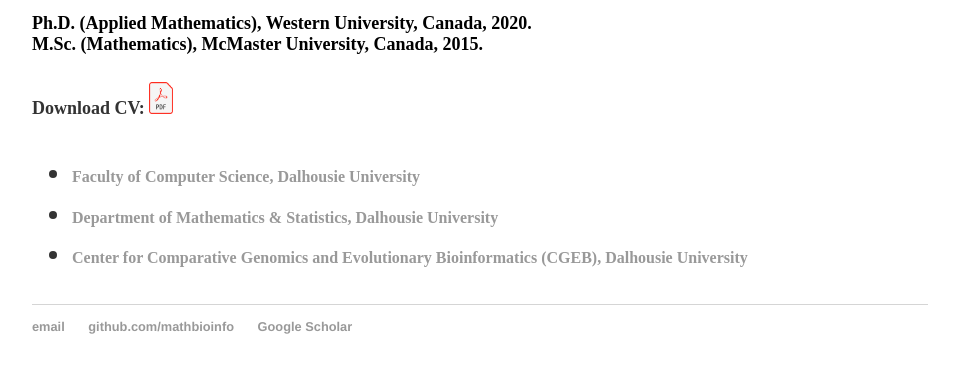
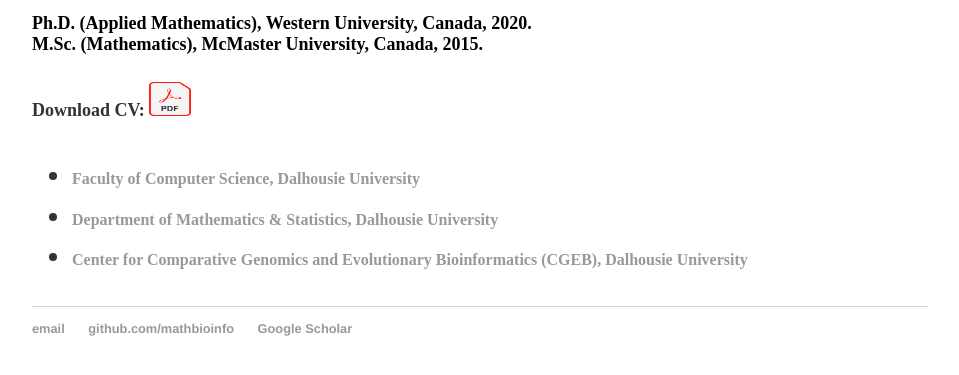
Before and after one commit to MathBioInfo/amjadkhan, a Jekyll site: the page index.html, which Jekyll copies as it is, in a window 1280 px wide. Shown: the part 300-675 px from the top of the page, without its empty margins (160-1119 px from the left). Built offline with Jekyll 4.4.1, drawn with Linux system fonts in a browser that asks for light colours.

Commit message:
Update index.html

```diff
--- a/index.html
+++ b/index.html
@@ -37,7 +37,7 @@
 			</p>
 			<p><font size="4">Download CV:
                		<a href="cv.pdf" download>
-               		<img src="images/pdf.png" alt="CV" width="24" height="32">
+               		<img src="images/pdf.png" alt="CV" width="42" height="34">
 
 
 
```
